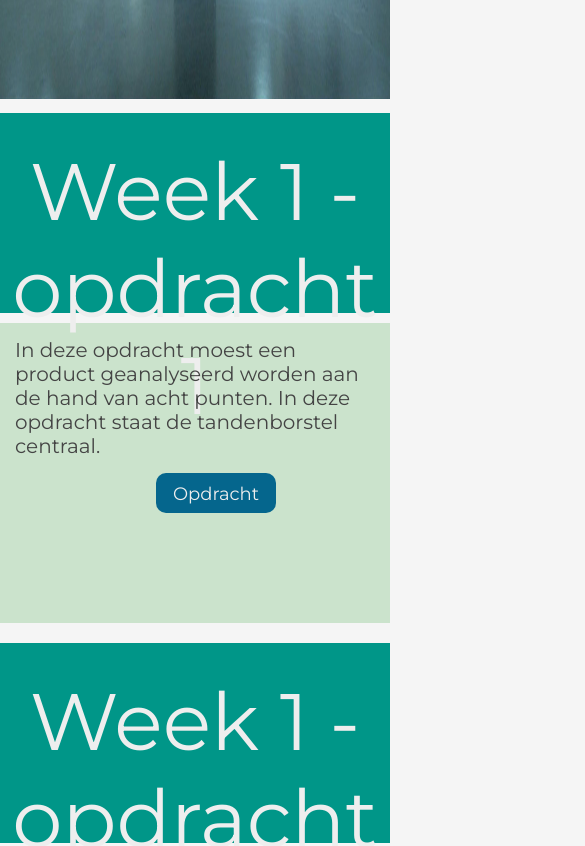
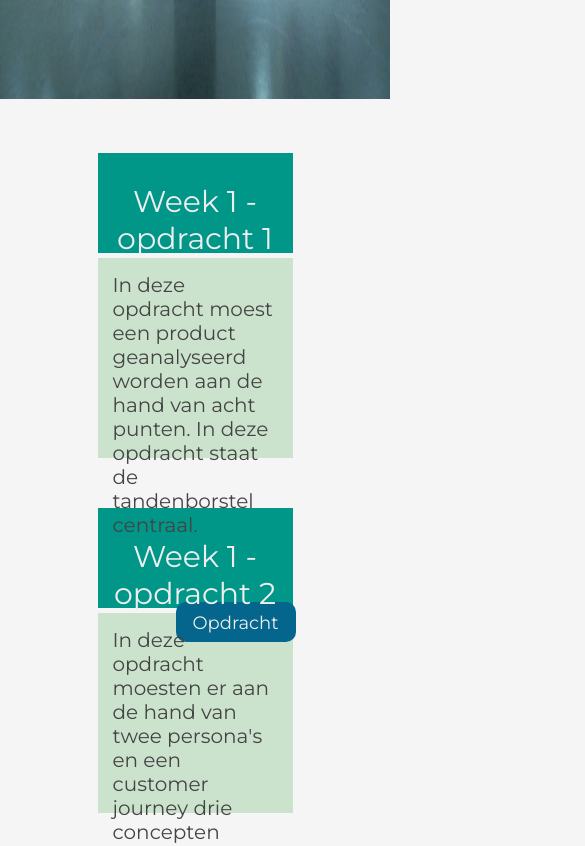
Before and after one commit to JochemVeldman/interactieontwerp, a plain HTML site: page index.html in a window 390 px wide. Shown: the part 676-1522 px from the top of the page, 585 px wide, since content can reach past the window. Drawn offline with Linux system fonts and the light colour scheme.

Commit message:
werkt dit?

```diff
--- a/css/stylesheet.css
+++ b/css/stylesheet.css
@@ -138,63 +138,7 @@ p {
     padding-top: 30px;
 }
 
-@media screen and (max-width: 800px){
-    .blokbovenproducten {
-        width: 100%;
-        padding: 0px;
-        margin: 0px;
-        margin-top: 10px;
-    }
-    .producten {
-        width: 100%;
-        padding: 0px;
-        margin: 0px;
-        margin-top: 5px;
-        height: 220px;
-    }
-    .logo_tekst{
-        float: none;
-        padding-left: 25%;
-    }
-    .linknaarproducten {
-        margin-top: 0px;
-    }
-}
 
-@media screen and (max-width: 1200px){
-    .linknaarproducten {
-        margin-top: 0px;
-    }
-}
-
-@media screen and (max-device-width: 800px){
-    .blokbovenproducten {
-        width: 100%;
-        padding: 0px;
-        margin: 0px;
-        margin-top: 10px;
-        height: 200px;
-        margin-bottom: 10px;
-    }
-    .producten {
-        width: 100%;
-        padding: 0px;
-        margin: 0px;
-        margin-top: 5px;
-        margin-bottom: 20px;
-        height: 300px;
-    }
-    .logo_tekst{
-        float: none;
-        padding-left: 25%;
-    }
-    .welkeweekwelkeopdracht {
-        font-size: 80px;
-    }
-    .tekstvoorindeopdrachten{
-        font-size: 100000px;
-    }
-}
 
 .tekstvoorindeopdrachten {
     font-size: 20px;
```
